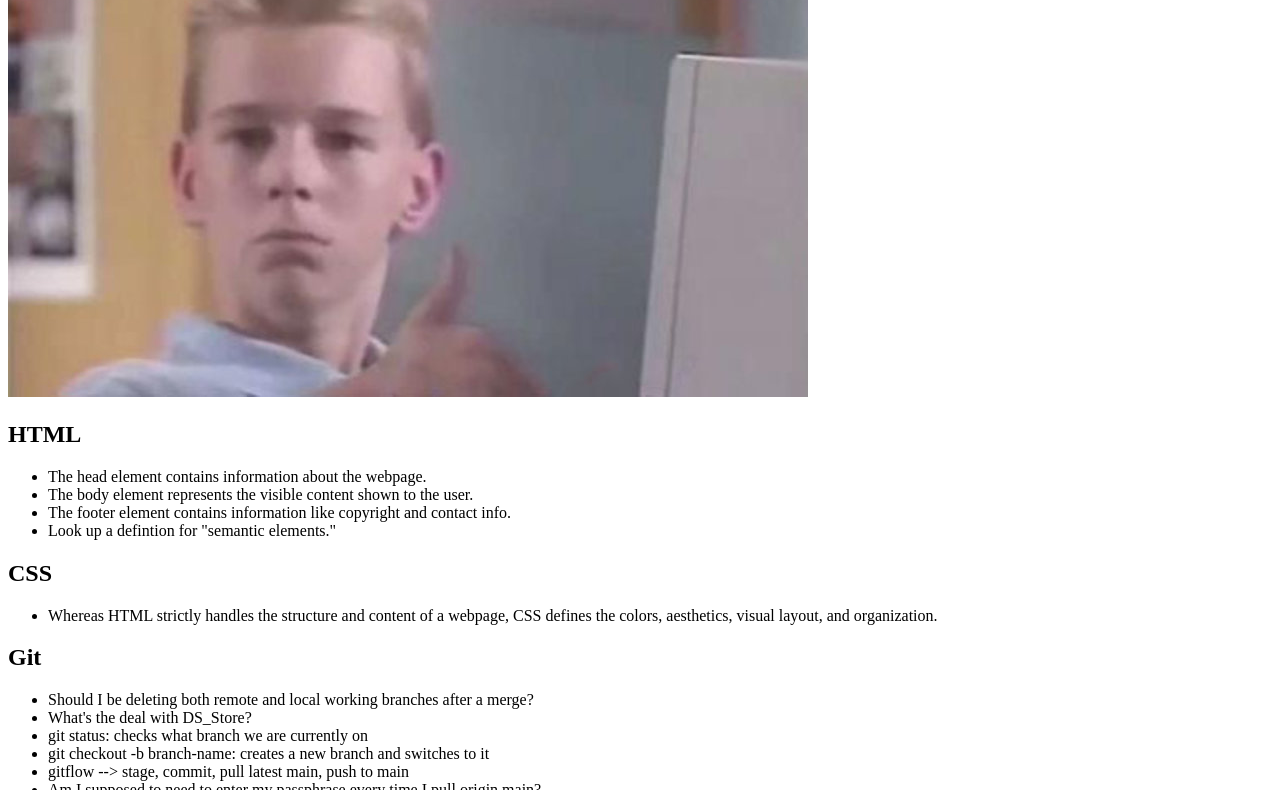
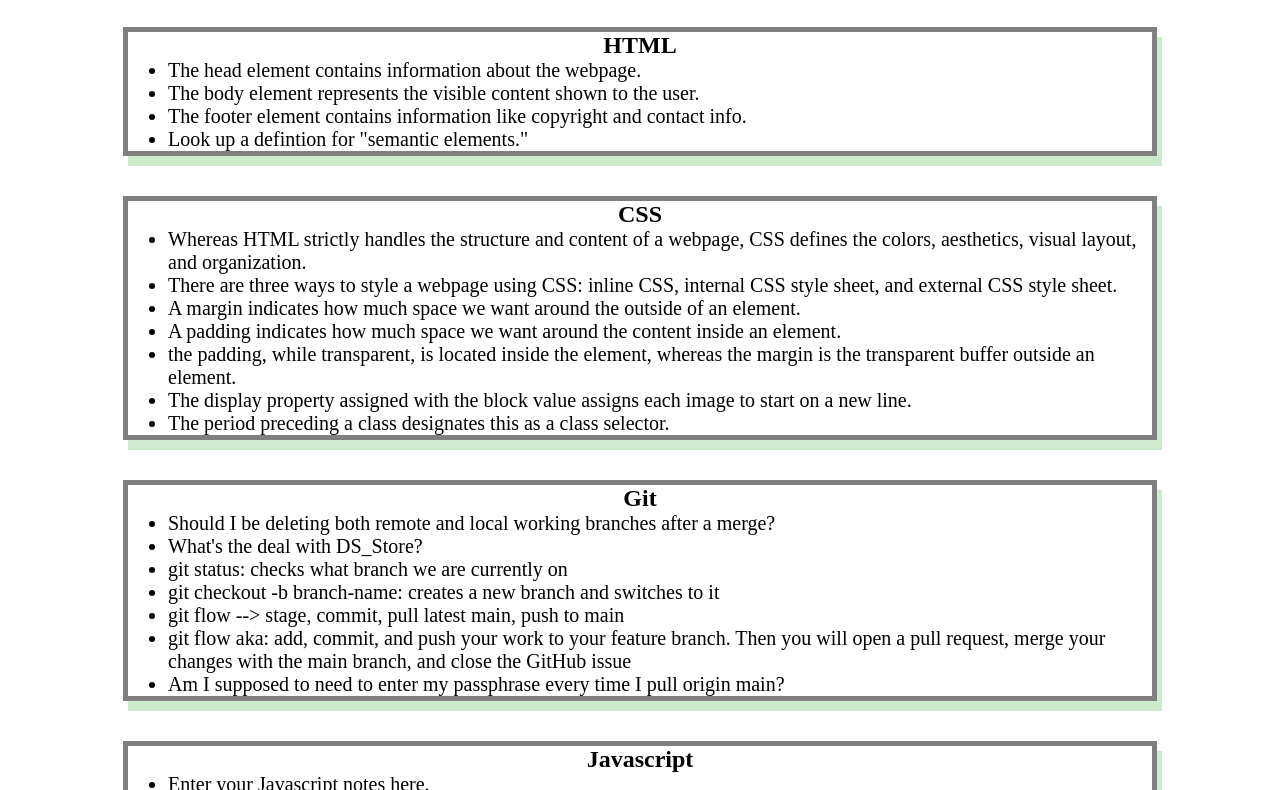
Before and after one commit to rhubarb414/prework-study-guide, a plain HTML site: page index.html in a window 1280 px wide. Shown: the part 133-923 px from the top of the page. Drawn offline with Linux system fonts and the light colour scheme.

Commit message:
added CSS to project

```diff
--- /dev/null
+++ b/assets/style.css
@@ -0,0 +1,42 @@
+* {
+    margin: 0;
+    padding: 0;
+}
+
+header,
+footer {
+    width: 100%;
+    height: 120px;
+    background-color: blue;
+    color: white;
+}
+
+h1,
+h2 {
+    text-align: center;
+}
+
+img {
+    display: block;
+    height: 80px;
+    width: 143px;
+    margin-left: auto;
+    margin-right: auto;
+}
+
+ul {
+    padding-left: 40px;
+    font-size: 20px;
+}
+
+p {
+    text-align: center;
+    font-size: 30px;
+  }
+
+  .card {
+    width: 80%;
+    margin: 40px auto;
+    border: 5px solid gray;
+    box-shadow: 5px 10px #CEEACC;
+  }
--- a/index.html
+++ b/index.html
@@ -4,6 +4,7 @@
     <meta charset="UTF-8" />
     <meta http-equiv="X-UA-Compatible" content="IE=edge" />
     <meta name="viewport" content="width=device-width, initial-scale=1.0" />
+    <link rel="stylesheet" href="./assets/style.css">
     <title>Prework Study Guide</title>
   </head>
 
@@ -30,6 +31,14 @@
             <li>Whereas HTML strictly handles the structure and content of a
               webpage, CSS defines the colors, aesthetics, visual layout,
               and organization.</li>
+            <li>There are three ways to style a webpage using CSS:
+              inline CSS, internal CSS style sheet, and external CSS style sheet. </li>
+            <li>A margin indicates how much space we want around the outside of an element.</li>
+            <li>A padding indicates how much space we want around the content inside an element.</li>
+            <li>the padding, while transparent, is located inside the element,
+              whereas the margin is the transparent buffer outside an element.</li>
+            <li>The display property assigned with the block value assigns each image to start on a new line.</li>
+            <li>The period preceding a class designates this as a class selector.</li>
         </ul>
       </section>
 
@@ -40,7 +49,10 @@
           <li>What's the deal with DS_Store?</li>
           <li>git status: checks what branch we are currently on</li>
           <li>git checkout -b branch-name: creates a new branch and switches to it</li>
-          <li>gitflow --> stage, commit, pull latest main, push to main</li>
+          <li>git flow --> stage, commit, pull latest main, push to main</li>
+          <li>git flow aka:  add, commit, and push your work to your feature branch.
+            Then you will open a pull request, merge your changes with the main branch,
+            and close the GitHub issue</li>
           <li>Am I supposed to need to enter my passphrase every time I pull origin main?</li>
         </ul>
       </section>
```
